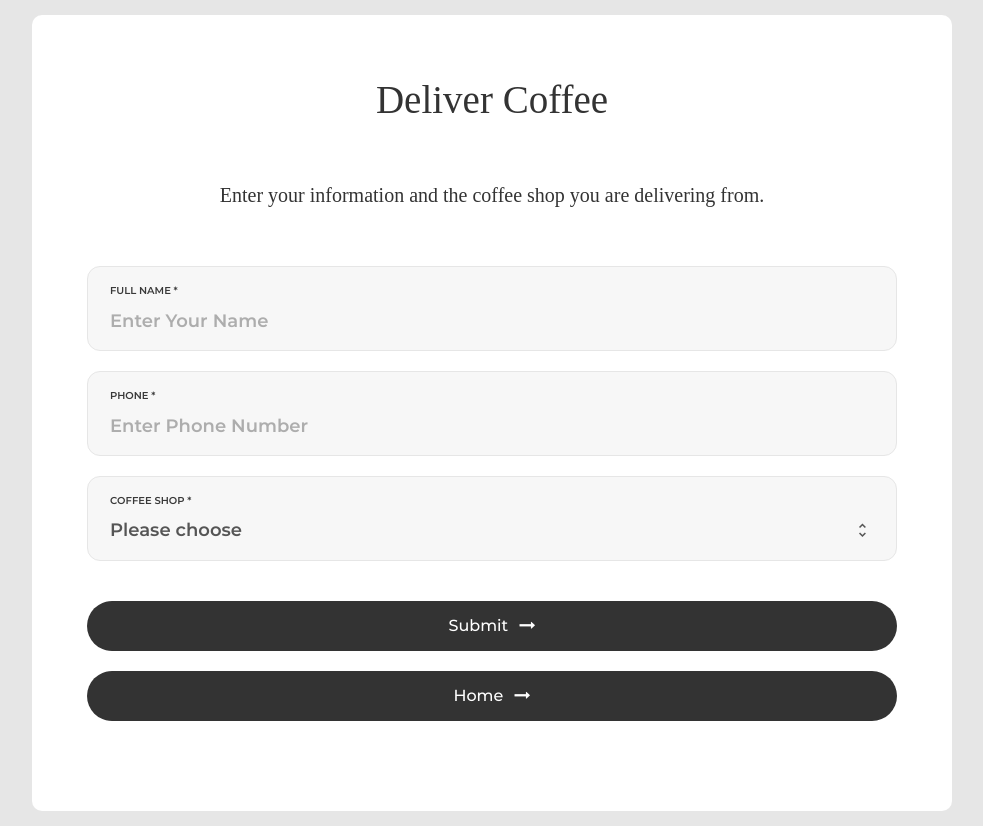
After one commit to jonah18/Campus-Coffee, a Flask app: page /deliver in a window 1280 px wide. The commit adds this page. Shown: the whole page, without its empty margins (148-1131 px from the left). Run offline with Flask 2, Linux system fonts and the light colour scheme; some libraries are stand-ins or nearby versions; some web fonts are replaced.

Commit message:
register deliverer and match order with deliverer

```diff
--- a/api/__init__.py
+++ b/api/__init__.py
@@ -1 +1,2 @@
 from .order_api import *
+from .deliver_api import *
--- a/app.py
+++ b/app.py
@@ -5,13 +5,15 @@ import controllers
 app = Flask(__name__, template_folder='templates')
 
 app.register_blueprint(api.order_api)
+app.register_blueprint(api.deliver_api)
 app.register_blueprint(controllers.purchase)
+app.register_blueprint(controllers.deliver)
 
 
 @app.route('/')
 def app_route():
     """Render Campus Coffee home page."""
-    return render_template('purchase.html')
+    return render_template('home.html')
 
 
 if __name__ == '__main__':
--- a/controllers/__init__.py
+++ b/controllers/__init__.py
@@ -1 +1,2 @@
 from .purchase import *
+from .deliver import *
--- /dev/null
+++ b/controllers/deliver.py
@@ -0,0 +1,31 @@
+from flask import *
+import config
+import requests
+
+deliver = Blueprint('deliver', __name__, template_folder='templates')
+
+
+@deliver.route('/deliver', methods=['GET', 'POST'])
+def deliver_route():
+    """Renders deliver page."""
+    if request.method == 'POST':
+        return register_deliverer(request.form)
+
+    options = {
+        'admin_message': 'Enter your information and the coffee shop you are'
+                         ' delivering from.'
+    }
+
+    return render_template('deliver.html', **options)
+
+
+def register_deliverer(request_form):
+    """Register deliverer for given coffee shop."""
+    register_url = config.api_base_url + '/api/deliver/register'
+    r = requests.post(register_url, json=request_form)
+
+    options = {
+        'admin_message': 'You have successfully been registered.'
+    }
+
+    return render_template('deliver.html', **options)
--- a/modules/__init__.py
+++ b/modules/__init__.py
@@ -1 +1,2 @@
 from .order import *
+from .deliverer import *
--- a/requirements.txt
+++ b/requirements.txt
@@ -4,3 +4,4 @@ zappa
 twilio
 Jinja2>=2.10
 gunicorn==19.7.1
+boto3
--- a/templates/base.html
+++ b/templates/base.html
@@ -30,9 +30,24 @@
     <!--===============================================================================================-->
 </head>
 <body>
+
 <div class="container-contact100">
-    {% block content %}{% endblock %}
+    <div class="wrap-contact100">
+        {% block content %}{% endblock %}
+
+        <form action="/" method="get">
+            <div class="container-contact100-form-btn">
+                <button class="contact100-form-btn">
+                    <span>
+                        Home
+                        <i class="fa fa-long-arrow-right m-l-7" aria-hidden="true"></i>
+                    </span>
+                </button>
+            </div>
+        </form>
+    </div>
 </div>
+
 </body>
 <!--===============================================================================================-->
 <script src="/static/vendor/jquery/jquery-3.2.1.min.js"></script>
--- /dev/null
+++ b/templates/deliver.html
@@ -0,0 +1,48 @@
+{% extends "base.html" %}
+{% block content %}
+
+<form action="/deliver" method="post" class="contact100-form validate-form">
+    <span class="contact100-form-title">
+        Deliver Coffee
+    </span>
+
+    <span class="contact100-form-subtitle">
+        {{ admin_message }}
+    </span>
+
+    <div class="wrap-input100 validate-input bg1" data-validate="Please Type Your Name">
+        <span class="label-input100">FULL NAME *</span>
+        <input class="input100" type="text" name="Name" placeholder="Enter Your Name">
+    </div>
+
+    <div class="wrap-input100 validate-input bg1 data-validate=" Enter Your Phone Number
+    ">
+    <span class="label-input100">Phone *</span>
+    <input class="input100" type="text" name="PhoneNumber" placeholder="Enter Phone Number">
+    </div>
+
+    <div class="wrap-input100 input100-select bg1">
+        <span class="label-input100">Coffee Shop *</span>
+        <div>
+            <select class="js-select2" name="Shop">
+                <option>Please choose</option>
+                <option>Starbucks</option>
+                <option>Espresso Royale</option>
+            </select>
+            <div class="dropDownSelect2"></div>
+        </div>
+    </div>
+
+    <div class="container-contact100-form-btn">
+        <button class="contact100-form-btn">
+                <span>
+                    Submit
+                    <i class="fa fa-long-arrow-right m-l-7" aria-hidden="true"></i>
+                </span>
+        </button>
+    </div>
+
+</form>
+
+
+{% endblock %}
--- a/templates/purchase.html
+++ b/templates/purchase.html
@@ -2,10 +2,9 @@
 {% block content %}
 
 
-<div class="wrap-contact100">
 <form action="/purchase" method="post" class="contact100-form validate-form">
         <span class="contact100-form-title">
-            Campus Coffee
+            Order Coffee
         </span>
 
     <span class="contact100-form-subtitle">
@@ -86,6 +85,6 @@
         </button>
     </div>
 </form>
-</div>
+
 
 {% endblock %}
```
Also changed, not shown: api/deliver_api.py (added, +21 -0 lines), api/order_api.py (+47 -6 lines), controllers/purchase.py (+9 -6 lines), modules/deliverer.py (added, +8 -0 lines), templates/home.html (added, +32 -0 lines). Lines whose indentation alone changed are shown as unchanged.
